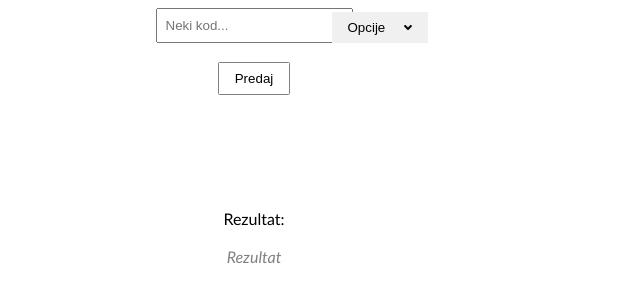
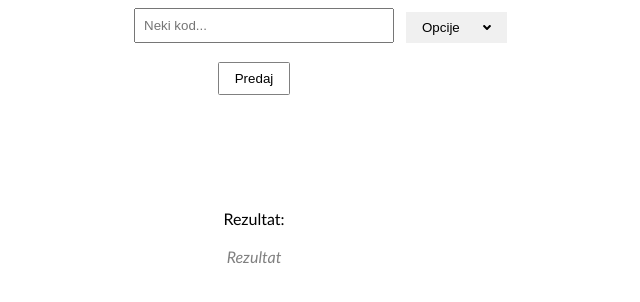
Before and after one commit to InCogNiTo124/m-numbers, a Flask app: page / in a window 1280 px wide. Shown: the top 302 px of the page, without its empty margins (386-1026 px from the left). Run offline with Flask 2, Linux system fonts and the light colour scheme.

Commit message:
fix styling, clean up script tag, add button and submit stub

```diff
--- a/templates/index.html
+++ b/templates/index.html
@@ -12,18 +12,6 @@
       flex-direction: column;
       align-items: center;
     }
-    button {
-      padding: 0.5rem 1rem;
-      background: white;
-      border-radius: 0.1rem;
-      border: 0.05rem solid grey;
-    }
-    button:hover {
-      background: #dddddd;
-    }
-    button:active {
-      background: #bbbbbb;
-    }
     br {
       margin: 0.5rem;
     }
@@ -35,14 +23,20 @@
       color: grey;
     }
 
-    .settings {
-      width: 6rem;
-      margin: 1rem;
-      position: absolute;
-      top: -0.75rem;
-      left: 10rem;
+    .btn {
+      padding: 0.5rem 1rem;
+      background: white;
+      border-radius: 0.1rem;
+      border: 0.05rem solid grey;
     }
-    .settings-button {
+    .btn:hover {
+      background: #dddddd;
+    }
+    .btn:active {
+      background: #bbbbbb;
+    }
+
+    .dropdown-btn {
       background-color: #f0f0f0;
       width: 100%;
       display: flex;
@@ -50,28 +44,50 @@
       border-radius: 0;
       justify-content: space-between;
       align-items: center;
+      cursor: pointer;
+    }
+    .settings {
+      margin: 1rem;
+      position: absolute;
+      top: -0.75rem;
+      left: 16rem;
     }
 
     .relpar {
       position: relative;
+      width: 15rem;
     }
+
+    #input {
+      width: 100%;
+    }
+
     #dropdown {
       background: #f0f0f0;
       font-size: 0.8rem;
       transition: all 500ms;
       overflow: hidden;
     }
-    #dropdown div {
+
+    #dropdown .parent {
+      padding: 0.5rem;
+    }
+
+    .parent div {
       display: flex;
       flex-direction: column;
       justify-content: space-between;
-      margin: 0.5rem;
+    }
+
+    .parent br {
+      padding: 0;
+      margin: 0;
     }
     .dropdown-closed {
       max-height: 0;
     }
     .dropdown-open {
-      max-height: 10rem;
+      max-height: 12rem;
     }
 
     #angle {
@@ -88,13 +104,20 @@
     #warn {
       color: red;
       font-weight: 500;
-      display: none;
+      font-size: 0.75rem;
     }
     .hidden {
       display: none !important;
     }
     .shown {
-      display: block;
+      display: flex;
+    }
+
+    select {
+      cursor: pointer;
+    }
+    select option {
+      cursor: pointer;
     }
   </style>
 </head>
@@ -103,8 +126,9 @@
     <div class="relpar">
       <input type="text" id="input" placeholder="Neki kod..." cols="60" rows="5"></input>
       <div class="settings">
-        <button class="settings-button" onclick="changedropdown()">Opcije <img id="angle" src="../static/angle-down-solid.svg" /></button>
+        <button class="btn dropdown-btn" onclick="changedropdown()">Opcije <img id="angle" src="../static/angle-down-solid.svg" /></button>
         <div class="dropdown-closed" id="dropdown">
+          <div class="parent">
             <div>
               <span>Prvo slovo:</span>
               <select name="fls" id="first-letter" onchange="changedselect(this)"></select>
@@ -114,11 +138,14 @@
               <select name="lls" id="last-letter" onchange="changedselect(this)"></select>
             </div>
             <div id="warn" class="hidden">Zadnje slovo mora biti strogo nakon prvog!</div>
+            <br />
+            <button class="btn btn-small" onclick="selectSubmit()">Primijeni</button>
+          </div>
         </div>
       </div>
     </div>
       <br />
-    <button id="sbm" onClick="submit()">Predaj</button>
+    <button class="btn" id="sbm" onClick="contentSubmit()">Predaj</button>
     <br /><br /><br />
     <br /><br /><br />
     <div>Rezultat:</div>
@@ -127,9 +154,12 @@
   </div>
 
   <script>
+
+    /*
+    ** Initialise the select elements for letters
+    */
    const alphabet_first = ['a', 'b', 'c', 'd', 'e', 'f', 'g', 'h', 'i', 'j', 'k', 'l', 'm', 'n', 'o', 'p', 'q', 'r', 's', 't', 'u', 'v', 'w', 'x', 'y']
    const alphabet_last = ['b', 'c', 'd', 'e', 'f', 'g', 'h', 'i', 'j', 'k', 'l', 'm', 'n', 'o', 'p', 'q', 'r', 's', 't', 'u', 'v', 'w', 'x', 'y', 'z']
-
     window.onload = (e) => {
       let el1 = document.getElementById("first-letter")
       for(let c of alphabet_first) {
@@ -148,7 +178,41 @@
       }
     }
 
-    function submit() {
+    /*
+    ** Handle changes and validation of letter options
+    */
+    const chosen = {
+      'first-letter': 'a',
+      'last-letter': 'b',
+    }
+    function changedselect(select_element) {
+      chosen[select_element.id] = select_element.options[select_element.selectedIndex].value
+      let warn = document.getElementById("warn")
+      if(chosen['first-letter'] >= chosen['last-letter']) {
+        // ovdje je krivo odabrano
+        warn.classList.remove("hidden")
+        warn.classList.add("shown")
+        console.log(warn)
+        document.getElementById("sbm").disabled = true
+      } else {
+        warn.classList.remove("shown")
+        warn.classList.add("hidden")
+        document.getElementById("sbm").disabled = false
+      }
+    }
+
+    /*
+    ** Sends a request to the server with the selected letter data
+    */
+    function selectSubmit() {
+      // napisi si post here
+
+    }
+
+    /*
+    ** Sends a request to the server with the content to be parsed
+    */
+    function contentSubmit() {
       fetch('/input', {
         method: 'POST',
         body: document.getElementById("input").value,
@@ -165,6 +229,10 @@
         document.getElementById("result").innerHTML = data.result
       })
     }
+
+    /*
+    ** Cosmetic dropdown opening and closing
+    */
     let dropdownopen = false;
     function changedropdown() {
       let el = document.getElementById("dropdown")
@@ -182,26 +250,5 @@
       }
       dropdownopen = !dropdownopen
     }
-
-    const chosen = {
-      'first-letter': 'a',
-      'last-letter': 'b',
-    }
-    function changedselect(select_element) {
-      chosen[select_element.id] = select_element.options[select_element.selectedIndex].value
-      let warn = document.getElementById("warn")
-      if(chosen['first-letter'] >= chosen['last-letter']) {
-        // ovdje je krivo odabrano
-        warn.classList.remove("hidden")
-        warn.classList.add("shown")
-        document.getElementById("sbm").disabled = true
-      } else {
-        warn.classList.remove("shown")
-        warn.classList.add("hidden")
-        document.getElementById("sbm").disabled = false
-
-        // ovdje ide automatsko slanje `chosen` na backend na dobru promjenu either first or last
-      }
-    }
   </script>
 </body>
```
Lines whose indentation alone changed are shown as unchanged.
